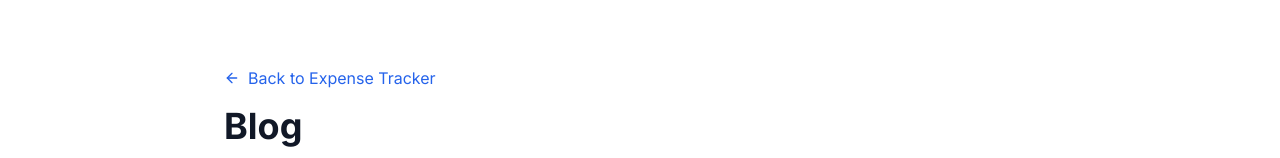
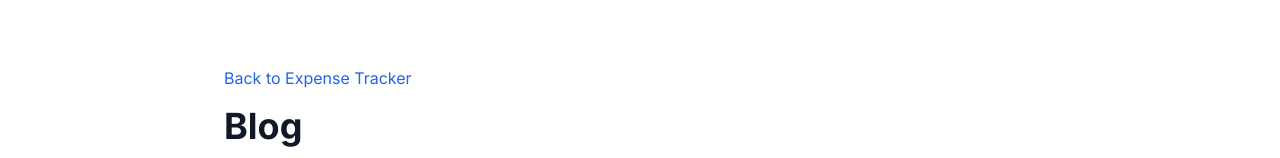
Before and after one commit to lihaimings/expense-tracker-tool, a Next.js app: page /blog in a window 1280 px wide. Shown: the part 143-301 px from the top of the page. Built offline with nearby package versions, Linux system fonts and the light colour scheme.

Commit message:
fix: add use client and remove problematic imports

```diff
--- a/app/blog/[slug]/page.tsx
+++ b/app/blog/[slug]/page.tsx
@@ -2,7 +2,6 @@ import fs from "fs";
 import path from "path";
 import { notFound } from "next/navigation";
 import Link from "next/link";
-import { ArrowLeft, Calendar, Share2 } from "lucide-react";
 import { Metadata } from 'next';
 
 interface Props {
@@ -76,7 +75,7 @@ export default function BlogArticlePage({ params }: Props) {
       <div className="container-custom max-w-3xl">
         <div className="mb-8">
           <Link href="/blog" className="text-primary-600 hover:text-primary-700 inline-flex items-center gap-2 mb-4">
-            <ArrowLeft className="w-4 h-4" />
+            ←
             All Articles
           </Link>
 
@@ -87,7 +86,7 @@ export default function BlogArticlePage({ params }: Props) {
           {post.date && (
             <div className="flex items-center gap-4 text-gray-500">
               <span className="flex items-center gap-2">
-                <Calendar className="w-4 h-4" />
+                📅
                 {post.date}
               </span>
             </div>
--- a/app/blog/page.tsx
+++ b/app/blog/page.tsx
@@ -1,7 +1,6 @@
 import fs from "fs";
 import path from "path";
 import Link from "next/link";
-import { ArrowLeft, Calendar, Clock } from "lucide-react";
 
 interface BlogPost {
   slug: string;
@@ -55,7 +54,7 @@ export default function BlogPage() {
       <div className="container-custom max-w-4xl">
         <div className="mb-8">
           <Link href="/" className="text-primary-600 hover:text-primary-700 inline-flex items-center gap-2 mb-4">
-            <ArrowLeft className="w-4 h-4" />
+
             Back to Expense Tracker
           </Link>
           <h1 className="text-3xl md:text-4xl font-bold text-gray-900">Blog</h1>
@@ -74,7 +73,7 @@ export default function BlogPage() {
                   </h2>
                   {post.date && (
                     <div className="flex items-center gap-2 text-sm text-gray-500 mt-2">
-                      <Calendar className="w-4 h-4" />
+
                       {post.date}
                     </div>
                   )}
--- a/app/how-to-use/page.tsx
+++ b/app/how-to-use/page.tsx
@@ -1,5 +1,7 @@
+"use client";
+
 import Link from "next/link";
-import { ArrowRight, LucideIcon } from "lucide-react";
+import { createContext, ArrowRight, LucideIcon } from "react";
 
 export default function HowToUsePage() {
   return (
--- a/app/page.tsx
+++ b/app/page.tsx
@@ -1,3 +1,5 @@
+"use client";
+
 import Link from "next/link";
 import { ArrowRight, Calculator, Check, CreditCard, Wallet } from "@phosphor-icons/react";
 import ToolComponent from "@/components/tool/ToolComponent";
```
